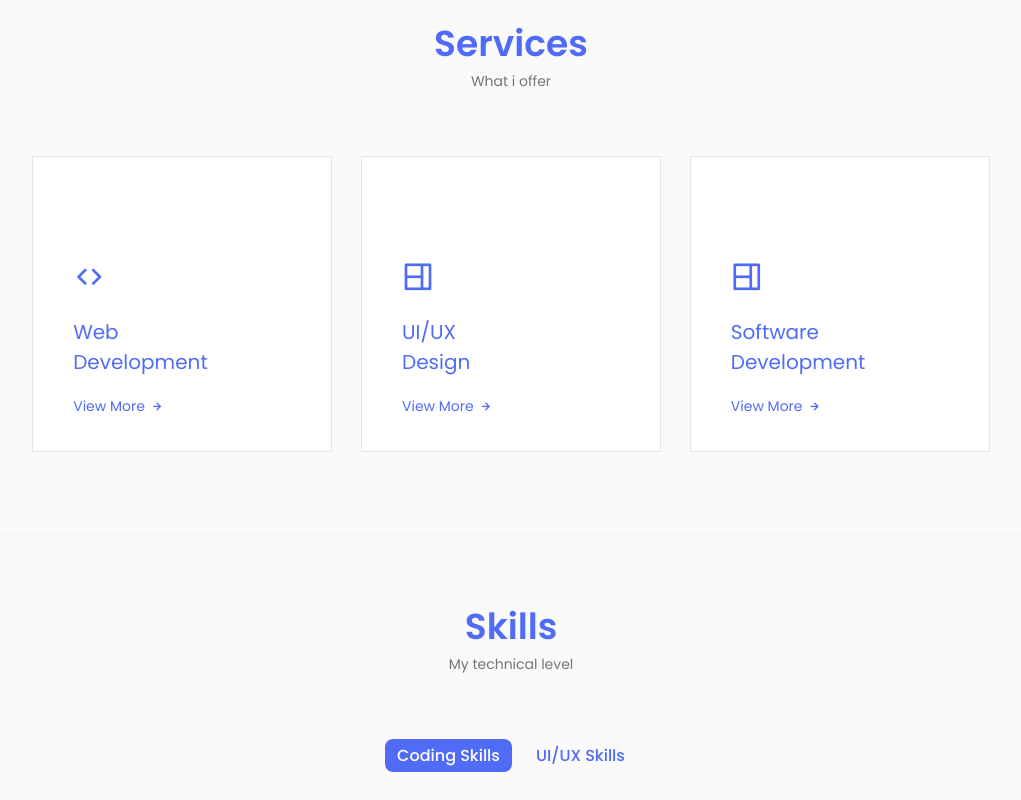
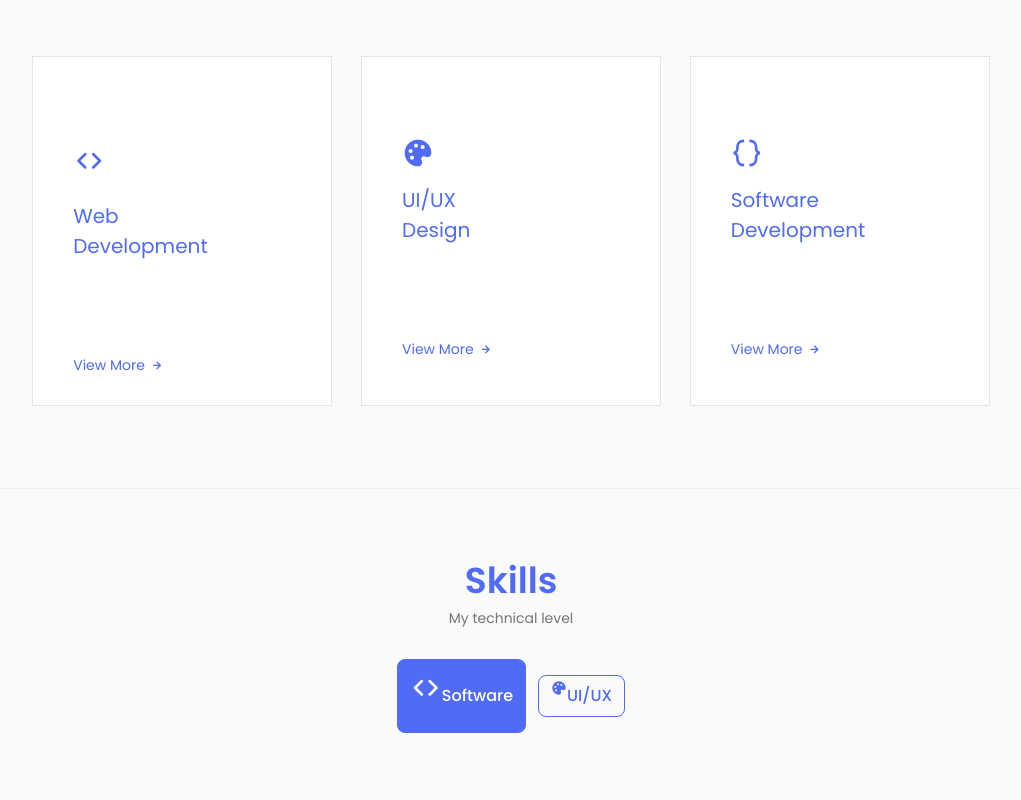
Before and after one commit to ToniRajamaki/folio2, a React (Create React App) app: page / in a window 1280 px wide. Shown: the part 2440-3240 px from the top of the page, without its empty margins (129-1150 px from the left). Built offline with nearby package versions, Linux system fonts and the light colour scheme.

Commit message:
lots of little cleaning up around the project, also working on skills buttons for categories

```diff
--- a/src/App.js
+++ b/src/App.js
@@ -38,7 +38,7 @@ function App() {
           <Education></Education>
           <Qualifications theme={theme} />
           <Work theme={theme} />
-          <Testimonials theme={theme} />
+          {/* <Testimonials theme={theme} /> */}
           <Contact theme={theme} />
         </main>
         <Footer theme={theme} />
--- a/src/components/Education.js
+++ b/src/components/Education.js
@@ -38,7 +38,7 @@ function Education() {
                 <EducationCard
                   schoolName='Tampere University'
                   degree={`Human-Technology Interaction
-                  Master's Degree`}
+                  Master's Degree (Tech)`}
                   duration='2021-2023'
                   description='• Long Major: Human-Technology Interaction'
                   imageSrc='./folio2/assets/toni/tau_logo.png'
--- a/src/components/ServiceCard.js
+++ b/src/components/ServiceCard.js
@@ -26,6 +26,9 @@ function ServiceCard({ modal_description, icon, title, items }) {
             {icon}
             <h3 className='services__title'>{title}</h3>
           </div>
+          <br></br>
+          <br></br>
+          <br></br>
           <span onClick={handleContentClick} className='services__button'>
             View More
             <i className='uil uil-arrow-right services__button-icon'></i>
@@ -45,7 +48,7 @@ function ServiceCard({ modal_description, icon, title, items }) {
             className='uil uil-times services__modal-close'
             onClick={handleCloseClick}
           ></i> */}
-          <h3 className='services__modal-title'> {title}</h3>
+          <h3 className='services__modal-title'>{icon} {title}</h3>
           <p className='services__modal-description'>{modal_description}</p>
 
           <ul className='services__moal-services'>
--- a/src/components/Services.jsx
+++ b/src/components/Services.jsx
@@ -14,8 +14,8 @@ const Services = ({ theme }) => {
   };
 // ICONS
   const arrowIcon= <i className="uil uil-arrow services__icon"></i>
-  const uIIcon=  <i className="uil uil-web-grid services__icon"></i>
-  const penIcon=<i className="uil uil-edit services__icon"></i>
+  const uIIcon=  <i className="bx bxs-palette services__icon"></i>
+  const penIcon=<i class='bx bx-code-curly services__icon'></i>
   useEffect(() => {
 
   AOS.init({ duration: 2000 });
@@ -43,8 +43,8 @@ const Services = ({ theme }) => {
       />
 
       <ServiceCard
-      modal_description={"Comprehensible and Optimized Code."}
-      icon={uIIcon}
+      modal_description={"Systematic Solution provider: Finding Order in Chaos."}
+      icon={penIcon}
       title={`Software
       Development`}
       items={["Clean & Easy-to-Read Code","Versatile Troubleshooter","Resourceful Problem solver","Agile Developing & Lean Mindset"]}
--- a/src/components/Skills.jsx
+++ b/src/components/Skills.jsx
@@ -9,6 +9,9 @@ const Skills = ({ theme }) => {
   const [activeTab, setActiveTab] = useState('coding');
   const code_icon = <i className='uil uil-arrow icon' style={{ color: "#516CF7" }}></i>;
   const ui_icon = <i className='bx bxs-palette icon2' style={{ color: "#9251F7" }}></i>;
+  const codeButtonIcon = <i className="uil uil-arrow services__icon" style={{ color: "#516CF7", fontSize: "16px" }}></i>;
+  const uXButtonIcon = <i className="bx bxs-palette services__icon" style={{ color: "#516CF7", fontSize: "16px" }}></i>;
+
 
   useEffect(() => {
     AOS.init({ duration: 2000 });
@@ -19,21 +22,24 @@ const Skills = ({ theme }) => {
 
       <section className="skills section" id="skills">
         <h2 className="section__title">Skills</h2>
-        <span className="section__subtitle">My technical level</span>
+        <span className="section__subtitle small_margin_bottom">My technical level</span>
 
         <div className="work__filters skills__tabs"> {/* Apply the "work__filters" and "skills__tabs" classes */}
         <span
   onClick={() => setActiveTab('coding')}
-            className={`work__item ${activeTab === 'coding' ? 'active-work' : ''} skills__tab`}
+  className={`work__item2 ${activeTab === 'coding' ? 'active-work' : ''} skills__tab`}
 >
-            Coding Skills
+  {activeTab === 'coding' ? <i className="uil uil-arrow services__icon" style={{ color: "white" }}></i> : codeButtonIcon}
+  Software
 </span>
 <span
   onClick={() => setActiveTab('uiux')}
-            className={`work__item ${activeTab === 'uiux' ? 'active-work' : ''} skills__tab`}
+  className={`work__item2 ${activeTab === 'uiux' ? 'active-work' : ''} skills__tab`}
 >
-            UI/UX Skills
+  {activeTab === 'uiux' ? <i className="bx bxs-palette services__icon" style={{ color: "white" }}></i> : uXButtonIcon}
+  UI/UX
 </span>
+
         </div>
 
         {activeTab === 'coding' && (
--- a/src/components/Work.jsx
+++ b/src/components/Work.jsx
@@ -13,7 +13,7 @@ const Work = ({ theme }) => {
     <div id={theme}>
       <section className="work section" id="portfolio">
         <h2 className="section__title">Portfolio</h2>
-        <span className="section__subtitle">Most recent works</span>
+        <span className="section__subtitle small_margin_bottom">Most recent works</span>
         {/* <VideoPlayer src={videoSrc} /> */}
         <Works theme={theme} />
       </section>
--- a/src/styles/services.css
+++ b/src/styles/services.css
@@ -8,8 +8,9 @@
   position: relative;
   border: 1px solid rgba(0, 0, 0, 0.1);
   background-color: var(--container-color);
-  padding: 6rem 0 2rem 2.5rem;
+  padding: 5rem 0 2rem 2.5rem;
   transition:  box-shadow 0.3s, border-color 0.3s, background-color 0.3s;
+  height: 350px;
 }
 
 .services__content:hover {
@@ -87,9 +88,17 @@
     padding: 0;
 }
 .services__modal-title{
+    display: flex;
+    justify-content: center;
+    align-items: baseline;
     font-size: var(--h3-font-size);
     font-weight: var(--font-meduim);
     margin-bottom: var(--mb-1);
+    margin-top: 0 !important;
+}
+.services__modal-title>.services__icon{
+   font-size: 1.6rem;
+   margin-right: 4px;
 }
 
 .services__modal-description{
@@ -133,7 +142,7 @@
     border: 2px solid #516CF7;
     cursor: pointer;
     z-index: var(--z-modal);
-    height: 294.06px; /* Set a fixed height that matches the front content's height */
+    height: 350px; /* Set a fixed height that matches the front content's height */
     overflow: hidden; /* Hide any overflow content if necessary */
 }
 
--- a/src/styles/skills.css
+++ b/src/styles/skills.css
@@ -17,7 +17,7 @@
 .skills__content_purple {
     /* background-color: var(--container-color); */
     /* border: 2px solid #9251F7; */
-    padding: 2rem 4rem;
+    /* padding: 2rem 4rem; */
     border-radius: 1.25rem;
     width: 30%;
     margin: 10px;
@@ -30,7 +30,9 @@
     margin-bottom: var(--mb-1-5);
 }
 
-
+.small_margin_bottom{
+    margin-bottom: 30px;
+}
 .tag_container{
     display: flex;
 
--- a/src/styles/work.css
+++ b/src/styles/work.css
@@ -3,7 +3,7 @@
     justify-content: center;
     align-items: center;
     column-gap: 0.75rem;
-    margin-bottom: var(--mb-2);
+    margin-bottom: var(--mb-3);
 }
 .work__item{
     cursor: pointer;
@@ -12,11 +12,33 @@
     font-weight: var(--font-medium);
     border-radius: 0.5rem;
     text-transform: capitalize;
+    border: solid #516CF7;
+    border-width: 1px;
 }
 
+.work__item2 {
+    display: flex;
+    align-items: center; /* Align vertically center */
+    cursor: pointer;
+    color: var(--title-color);
+    padding: 0.25rem 0.75rem;
+    font-weight: var(--font-medium);
+    border-radius: 0.5rem;
+    text-transform: capitalize;
+    border: solid #516CF7;
+    border-width: 1px;
+  }
+
+  .work__item2 > span {
+    margin-right: 0.25rem; /* Add some spacing between icon and text */
+    /* width: 4px !important; */
+  }
+
+
+
 .work__item:hover{
-    background-color: var(--title-color);
-    color: var(--container-color);
+    background-color: var(--title-color) !important;
+    color: var(--container-color) !important;
 }
 
 .work__container{
@@ -90,7 +112,7 @@
 }
 /* active work */
 .active-work{
-    background-color: var(--title-color);
+    background-color: var(--title-color) !important;
     color: var(--container-color);
 }
 /* Dark mode */
@@ -188,8 +210,12 @@
 .work__item{
     font-size: var(--slakk-font-size) ;
 }
-.work__filters{
-    column-gap: 0.25rem;
+.work__filters {
+  display: flex;
+  justify-content: center;
+  align-items: center;
+  column-gap: 0.75rem;
+  margin-bottom: var(--mb-3);
 }
 
 .video__containe{
```
Also changed, not shown: src/components/Data.jsx (+4 -4 lines). Lines whose indentation alone changed are shown as unchanged.
